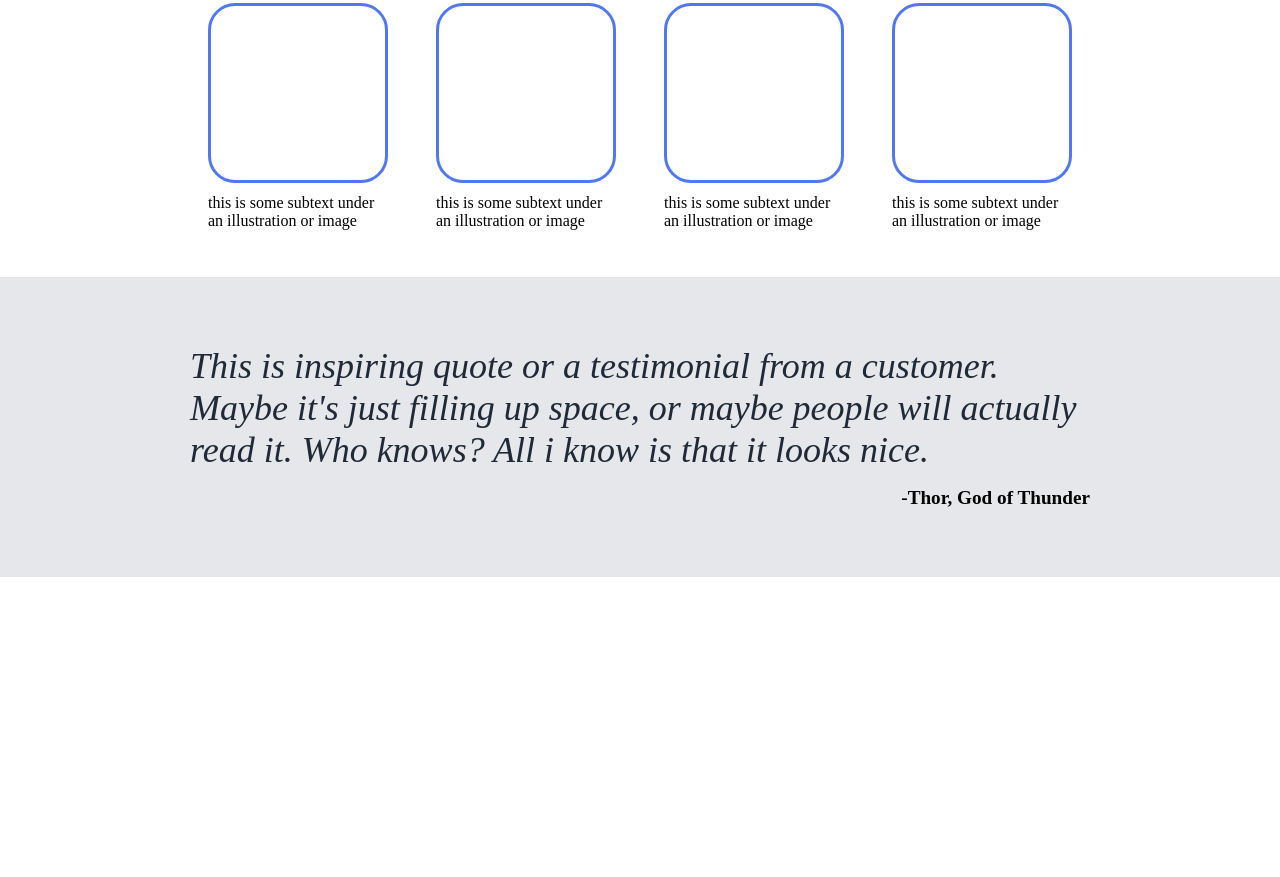
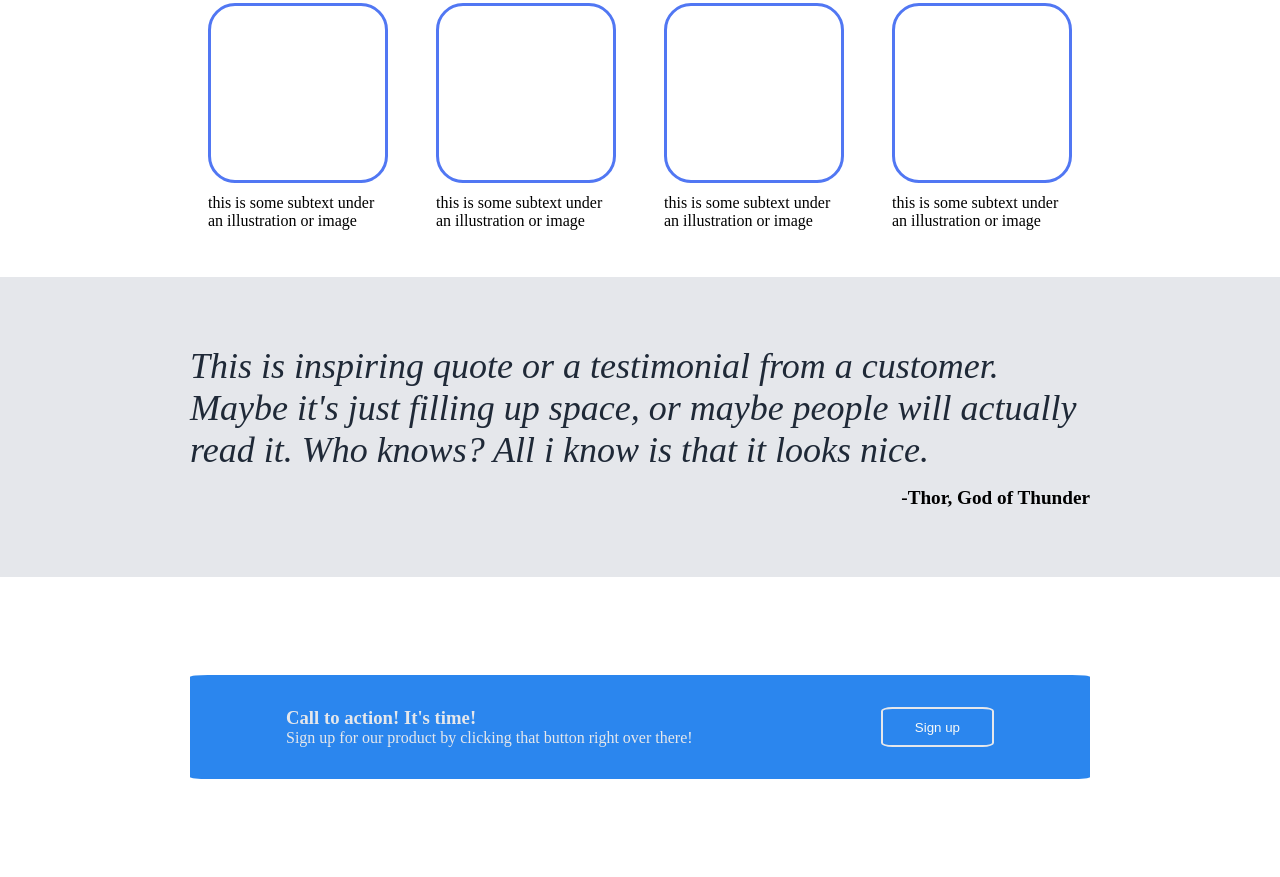
Before and after one commit to NyanLight/Landing-page, a plain HTML site: page index.html in a window 1280 px wide. Shown: the part 583-1460 px from the top of the page. Before the commit the page ends 1160 px from the top, so only its background shows below. Drawn offline with Linux system fonts and the light colour scheme.

Commit message:
Add blueblock section

```diff
--- a/index.html
+++ b/index.html
@@ -59,6 +59,15 @@
             <span class="author">-Thor, God of Thunder</span>
         </div>
     </div>
+    <div class="blueblock_section">
+        <div class="blueblock">
+            <div class="blueblock_text">
+                <h3>Call to action! It's time!</h3>
+                <p>Sign up for our product by clicking that button right over there!</p>
+            </div>
+            <button class="second_button">Sign up</button>
+        </div>
+    </div>
 </div>
 
 <body>
--- a/styles.css
+++ b/styles.css
@@ -141,3 +141,29 @@ h2 {
     text-align: left;
 
 }
+
+.blueblock_section {
+    min-height: 300px;
+    width: 100%;
+    display: flex;
+    align-items: center;
+    justify-content: center;
+}
+
+.blueblock {
+    display: flex;
+    justify-content: space-between;
+    width: 900px;
+    padding: 2rem 6rem;
+    background-color: hsl(212, 85%, 55%);
+    color: #E5E7EB;
+    border-radius: 2%;
+}
+
+.second_button {
+    padding: 0.5rem 2rem;
+    background-color: hsl(212, 85%, 55%);
+    color: #F9FAF8;
+    border: 2px solid #E5E7EB;
+    border-radius: 10%;
+}
```
